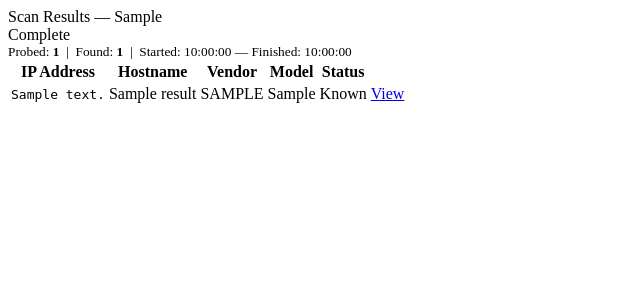
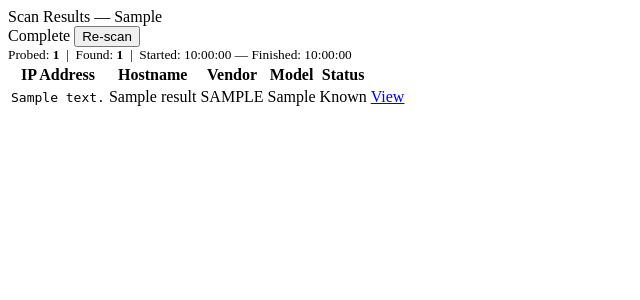
Before and after one commit to mkeathley2/network-printer-dashboard, a Flask app: page /htmx/discovery/1/results in a window 1280 px wide. Shown: the top 300 px of the page, without its empty margins (0-640 px from the left). Run offline with Flask 3, Linux system fonts and the light colour scheme; a user stored in the database is signed in; tables that the repository leaves empty hold one stand-in row (values such as "Sample post").

Commit message:
Add Re-scan button to discovery results panel
When viewing a past scan, a Re-scan button appears in the results header.
Clicking it pre-fills the CIDR form with that subnet and triggers a new
scan automatically.

Co-Authored-By: Claude Sonnet 4.6 <noreply@anthropic.com>

```diff
--- a/app/web/templates/discovery/_results_table.html
+++ b/app/web/templates/discovery/_results_table.html
@@ -22,6 +22,12 @@
         <span class="badge bg-danger">Failed</span>
       {% endif %}
       {% set new_count = results | selectattr('already_known', 'equalto', false) | list | length %}
+      {% if not is_running and scan and scan.cidr_range and current_user.is_admin %}
+        <button type="button" class="btn btn-sm btn-outline-primary"
+                onclick="rescan({{ scan.cidr_range | tojson }})">
+          <i class="bi bi-arrow-repeat me-1"></i>Re-scan
+        </button>
+      {% endif %}
       {% if not is_running and new_count > 0 and current_user.is_admin %}
         <form method="POST" action="{{ url_for('api.discovery_add_all', scan_id=scan_id) }}">
           <button type="submit" class="btn btn-sm btn-success">
```
Also changed, not shown: app/web/templates/discovery/scan.html (+13 -0 lines).
